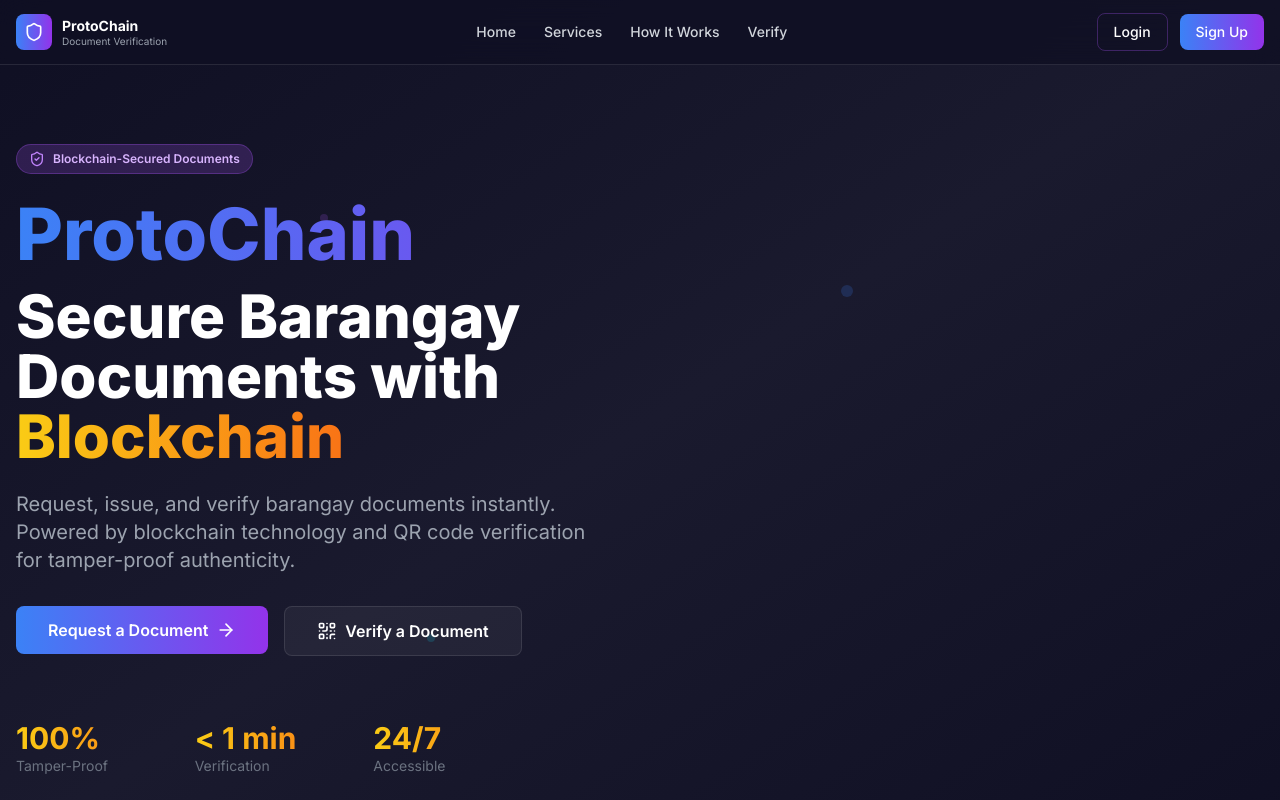
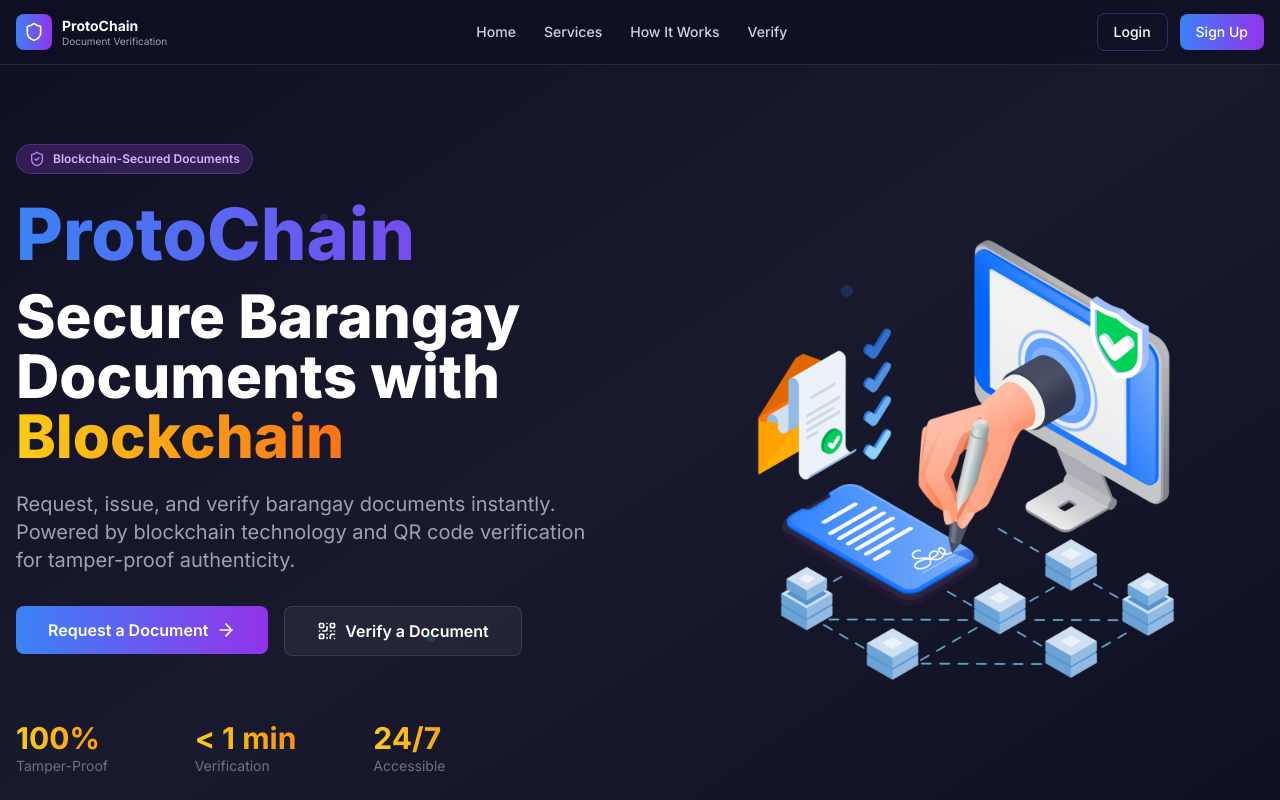
Before and after one commit to KimmelDevs/protochain, a Next.js app: page / in a window 1280 px wide. Shown: the top 800 px of the page. Built offline with nearby package versions, Linux system fonts and the light colour scheme.

Commit message:
added an image in homepage

```diff
--- a/src/app/components/HeroSection.tsx
+++ b/src/app/components/HeroSection.tsx
@@ -3,14 +3,15 @@
 import { motion } from "framer-motion";
 import { ArrowRight, ShieldCheck, QrCode } from "lucide-react";
 import Link from "next/link";
+import Image from "next/image";
 
 export default function HeroSection() {
   return (
     <section className="relative min-h-screen flex items-center overflow-hidden pt-16">
-      {/* Background with gradient */}
+      {/* Background */}
       <div className="absolute inset-0 bg-gradient-to-br from-[#0f0f23] via-[#1a1a2e] to-[#0f0f23]" />
 
-      {/* Animated background dots/particles (optional) */}
+      {/* Decorative particles */}
       <div className="absolute inset-0 opacity-20">
         <div className="absolute top-1/4 left-1/4 w-2 h-2 bg-purple-500 rounded-full animate-pulse" />
         <div className="absolute top-1/3 right-1/3 w-3 h-3 bg-blue-500 rounded-full animate-pulse delay-75" />
@@ -18,7 +19,9 @@ export default function HeroSection() {
       </div>
 
       <div className="container relative z-10 mx-auto px-4 py-20">
-        <div className="max-w-3xl">
+        <div className="grid lg:grid-cols-2 gap-12 items-center">
+
+          {/* LEFT — Text Content */}
           <motion.div
             initial={{ opacity: 0, y: 30 }}
             animate={{ opacity: 1, y: 0 }}
@@ -37,7 +40,7 @@ export default function HeroSection() {
               ProtoChain
             </h1>
 
-            {/* Main Headline */}
+            {/* Headline */}
             <h2 className="text-3xl md:text-5xl lg:text-6xl font-extrabold leading-[1.1] mb-6">
               <span className="text-white">Secure Barangay</span>
               <br />
@@ -62,6 +65,7 @@ export default function HeroSection() {
                   <ArrowRight className="w-5 h-5" />
                 </button>
               </Link>
+
               <Link href="/verify">
                 <button className="flex items-center justify-center gap-2 bg-white/5 border border-white/10 hover:border-purple-500 text-white font-semibold py-3 px-8 rounded-lg transition">
                   <QrCode className="w-5 h-5" />
@@ -69,7 +73,6 @@ export default function HeroSection() {
                 </button>
               </Link>
             </div>
-          </motion.div>
 
             {/* Stats */}
             <motion.div
@@ -93,6 +96,26 @@ export default function HeroSection() {
                 </div>
               ))}
             </motion.div>
+          </motion.div>
+
+          {/* RIGHT — Image */}
+          <motion.div
+            initial={{ opacity: 0, x: 40 }}
+            animate={{ opacity: 1, x: 0 }}
+            transition={{ duration: 0.8, delay: 0.2 }}
+            className="relative hidden lg:block"
+          >
+            <div className="relative w-full max-w-lg mx-auto">
+              <Image
+                src="/images/verify_document.png"
+                alt="Verify Document"
+                width={600}
+                height={600}
+                priority
+              />
+            </div>
+          </motion.div>
+
         </div>
       </div>
     </section>
```
Also changed, not shown: public/images/verify_document.png (added). Lines whose indentation alone changed are shown as unchanged.
